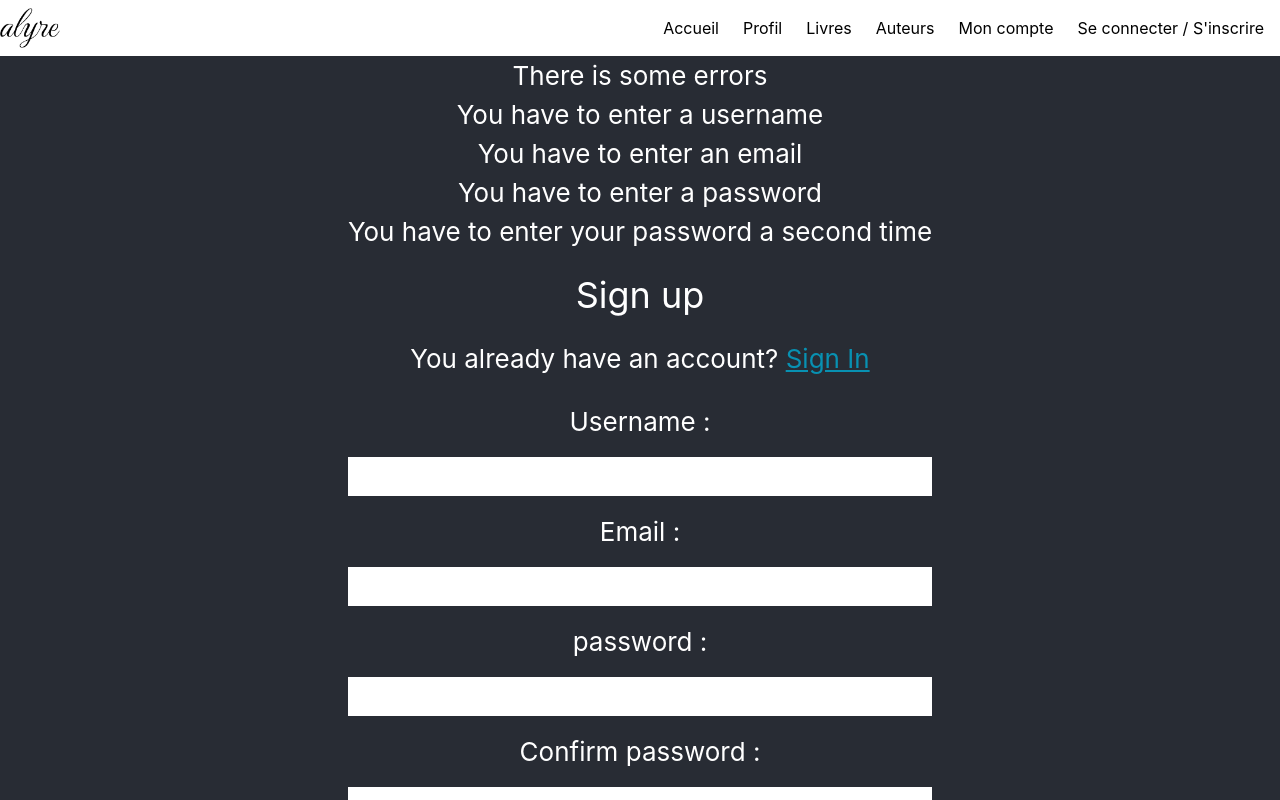
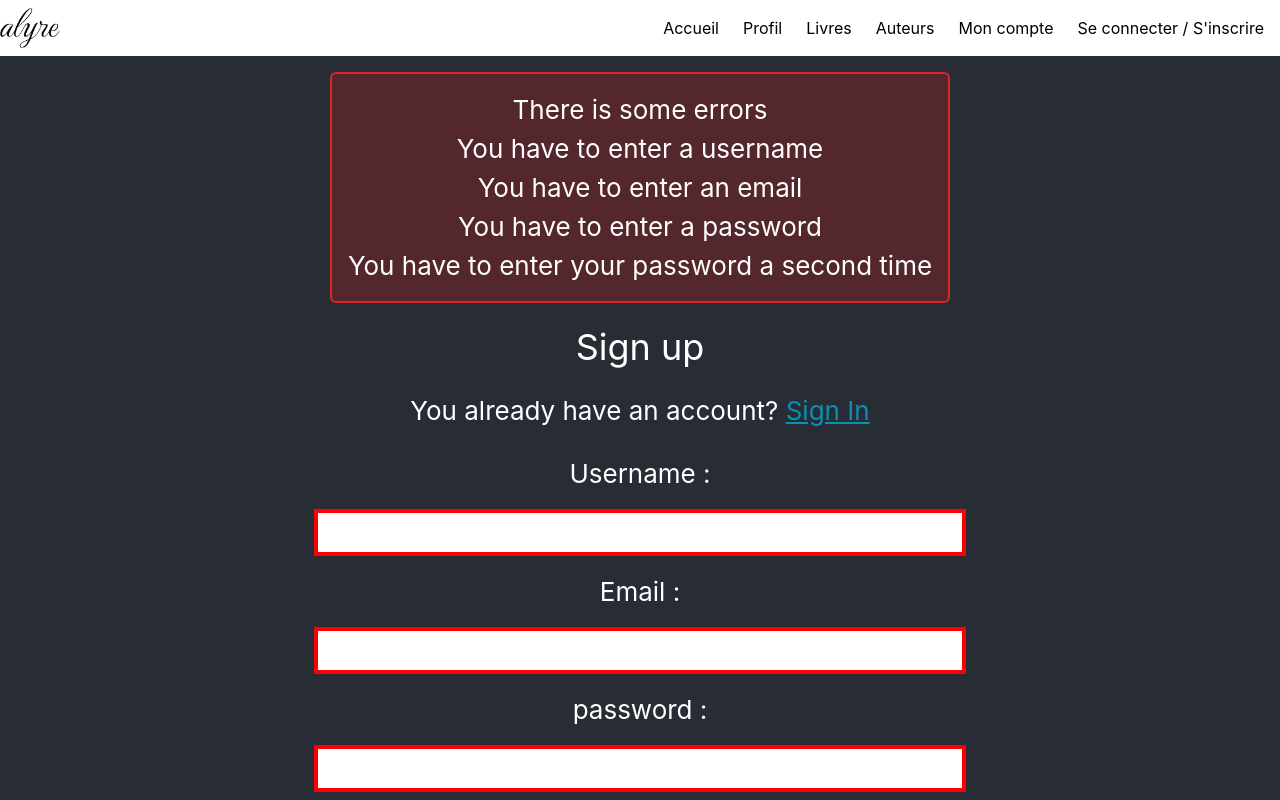
Before and after one commit to kabak-co/alyre, a React (Create React App) app: page /signup in a window 1280 px wide. Both pictures are taken after a click on the button "Sign Up". Shown: the top 800 px of the page. Built offline with nearby package versions, Linux system fonts and the light colour scheme.

Commit message:
Build(SignUp) style signup page

```diff
--- a/src/pages/SignUp.tsx
+++ b/src/pages/SignUp.tsx
@@ -21,15 +21,19 @@ const SignUp = () => {
         };
 
         if (!data.username) {
+            usernameElement.style.border = '0.3rem solid red';
             errorMessages.push('You have to enter a username');
         }
         if (!data.email) {
+            emailElement.style.border = '0.3rem solid red';
             errorMessages.push('You have to enter an email');
         }
         if (!data.password) {
+            passwordElement.style.border = '0.3rem solid red';
             errorMessages.push('You have to enter a password');
         }
         if (!data.confirmPassword) {
+            confirmPasswordElement.style.border = '0.3rem solid red';
             errorMessages.push('You have to enter your password a second time');
         }
 
@@ -54,7 +58,7 @@ const SignUp = () => {
     return (
         <div>
             {isError &&
-                <div>
+                <div className="bg-red-700/30 border-2 border-red-600 rounded-md p-4 m-4">
                     <h2>There is some errors</h2>
                     <ul>
                         {errorArray.map((error, index) => (
```
